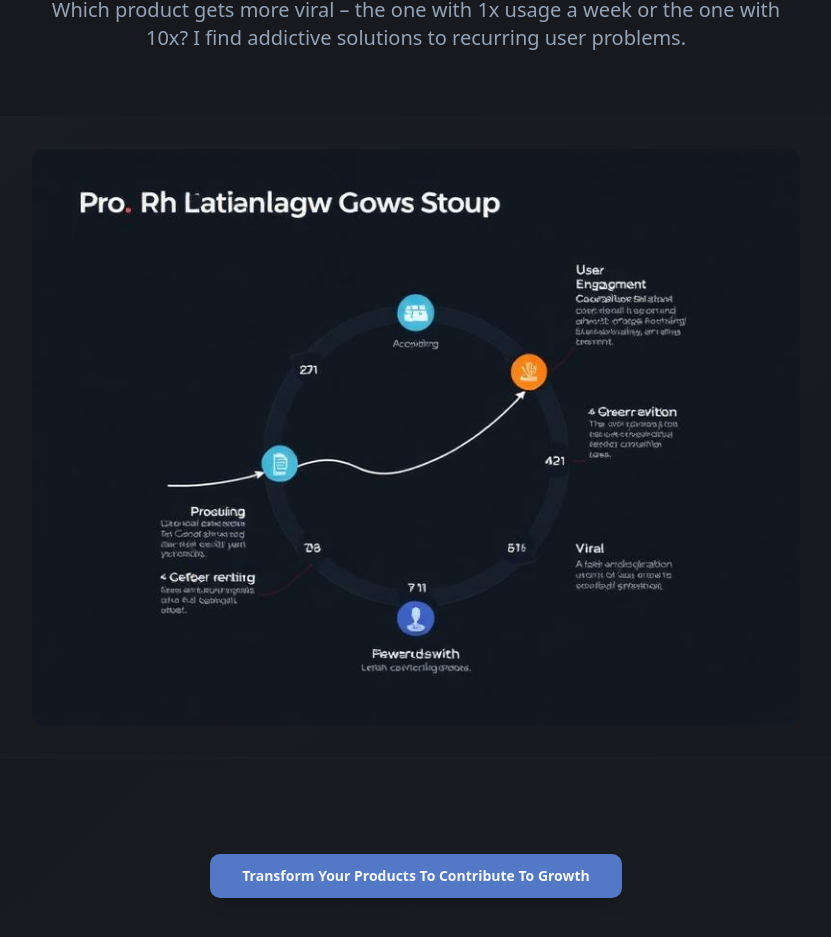
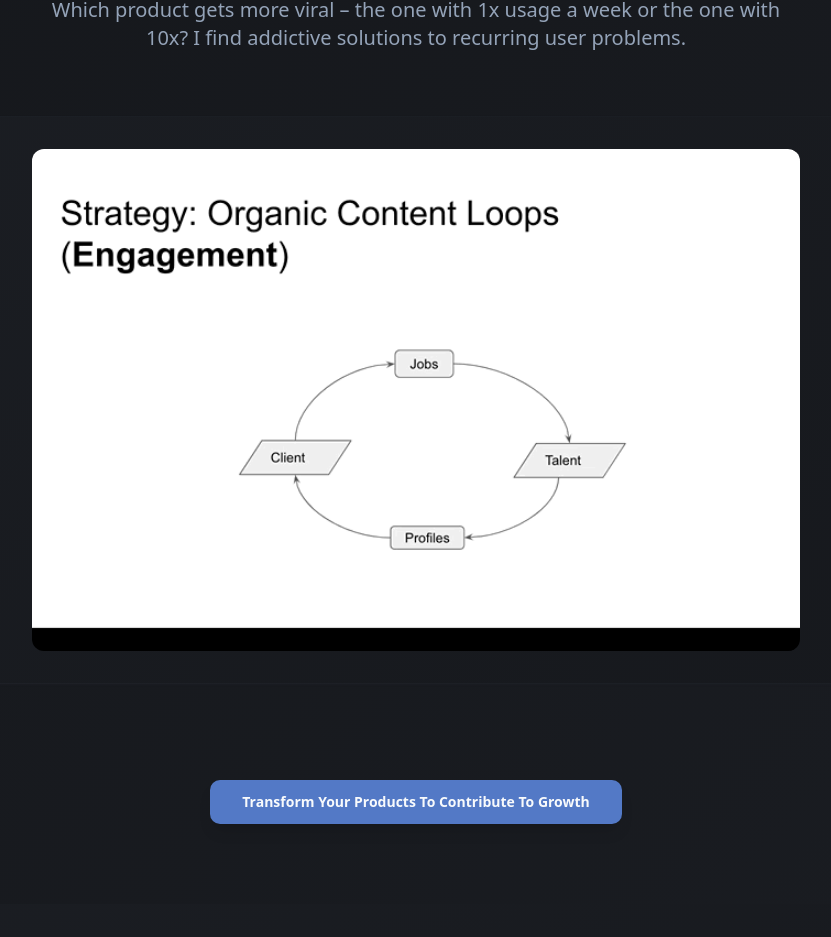
Before and after one commit to rawalc/chetan-bytes-back, a React (Vite) app: page / in a window 1280 px wide. Shown: the part 1029-1966 px from the top of the page, without its empty margins (224-1055 px from the left). Built offline with nearby package versions, Linux system fonts and the light colour scheme; the HTML template or start-up script is replaced by a standard one.

Commit message:
Update engagement image

```diff
--- a/src/components/EngagementSection.tsx
+++ b/src/components/EngagementSection.tsx
@@ -1,6 +1,5 @@
 import { Button } from "@/components/ui/button";
 import { Card } from "@/components/ui/card";
-import growthLoopDiagram from "@/assets/growth-loop-diagram.jpg";
 
 const EngagementSection = () => {
   return (
@@ -18,7 +17,7 @@ const EngagementSection = () => {
 
         <Card className="bg-gradient-card border-border/20 p-8 shadow-card hover-lift">
           <img
-            src={growthLoopDiagram}
+            src="/EngagementGrowthLoops.gif"
             alt="Product Growth Loop Diagram"
             className="w-full max-w-3xl mx-auto rounded-lg"
           />
```
